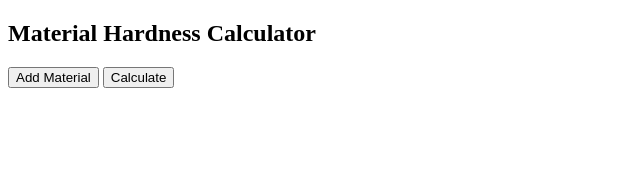
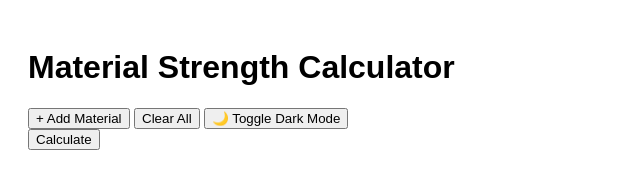
Before and after one commit to JuanPGarza3047/Dureza, a plain HTML site: page index.html in a window 1280 px wide. Shown: the whole page, without its empty margins (0-640 px from the left). Drawn offline with Linux system fonts and the light colour scheme.

Commit message:
Rename to Material Strength Calculator and update layout

```diff
--- a/index.html
+++ b/index.html
@@ -1,18 +1,27 @@
 <!DOCTYPE html>
 <html>
 <head>
-  <title>Material Hardness Calculator</title>
+  <title>Material Strength Calculator</title>
+  <link rel="stylesheet" href="style.css">
 </head>
+
 <body>
 
-<h2>Material Hardness Calculator</h2>
+<div class="container">
+  <h1>Material Strength Calculator</h1>
 
-<div id="materials"></div>
+  <div class="controls">
+    <button onclick="addMaterial()">+ Add Material</button>
+    <button onclick="clearAll()">Clear All</button>
+    <button onclick="toggleDarkMode()">🌙 Toggle Dark Mode</button>
+  </div>
 
-<button onclick="addMaterial()">Add Material</button>
-<button onclick="calculate()">Calculate</button>
+  <div id="materials"></div>
 
-<h3 id="result"></h3>
+  <button class="calculate-btn" onclick="calculate()">Calculate</button>
+
+  <h2 id="result"></h2>
+</div>
 
 <script src="script.js"></script>
 </body>
```
